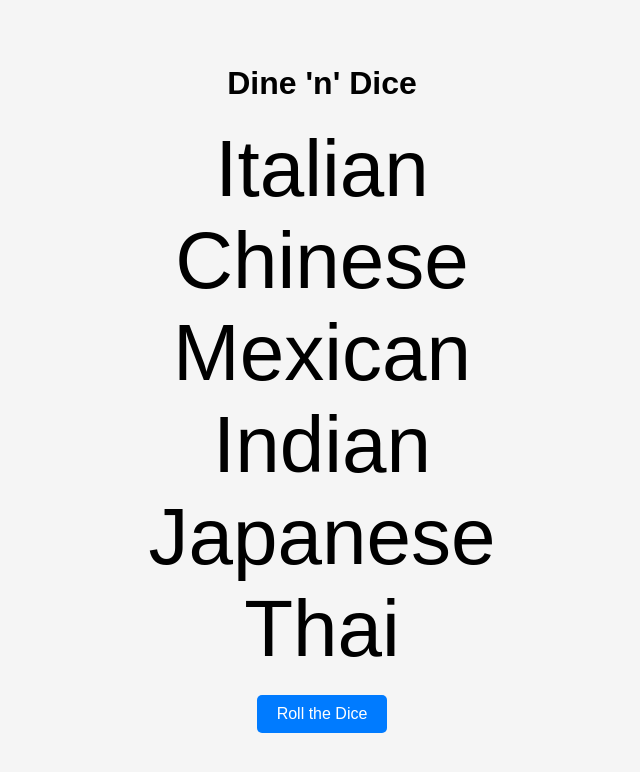
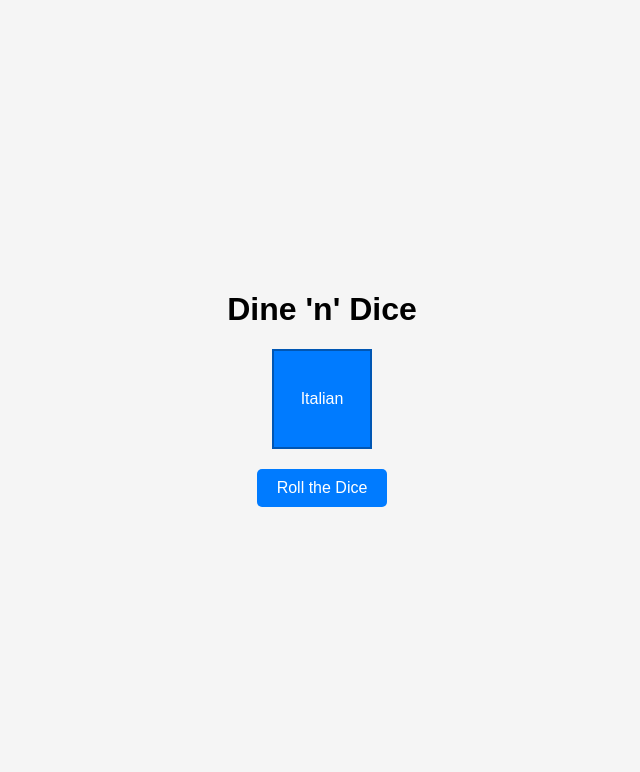
Before and after one commit to noumqn/dicendice, a plain HTML site: page index.html in a window 1280 px wide. Shown: the whole page, without its empty margins (318-958 px from the left). Drawn offline with Linux system fonts and the light colour scheme.

Commit message:
Update style.css

```diff
--- a/style.css
+++ b/style.css
@@ -13,9 +13,35 @@ body {
 }
 
 .dice {
-    font-size: 5em;
-    margin: 20px;
+    width: 100px;
+    height: 100px;
+    position: relative;
+    transform-style: preserve-3d;
+    transform: rotateX(0deg) rotateY(0deg);
+    transition: transform 1s ease-in-out;
+    margin: 20px auto;
 }
+
+.face {
+    position: absolute;
+    width: 100px;
+    height: 100px;
+    background: #007bff;
+    color: white;
+    display: flex;
+    justify-content: center;
+    align-items: center;
+    font-size: 1em;
+    border: 2px solid #0056b3;
+    box-sizing: border-box;
+}
+
+.front  { transform: rotateY(  0deg) translateZ(50px); }
+.back   { transform: rotateY(180deg) translateZ(50px); }
+.right  { transform: rotateY( 90deg) translateZ(50px); }
+.left   { transform: rotateY(-90deg) translateZ(50px); }
+.top    { transform: rotateX( 90deg) translateZ(50px); }
+.bottom { transform: rotateX(-90deg) translateZ(50px); }
 
 button {
     padding: 10px 20px;
@@ -25,6 +51,7 @@ button {
     background-color: #007bff;
     color: white;
     border-radius: 5px;
+    transition: background-color 0.3s;
 }
 
 button:hover {
```
